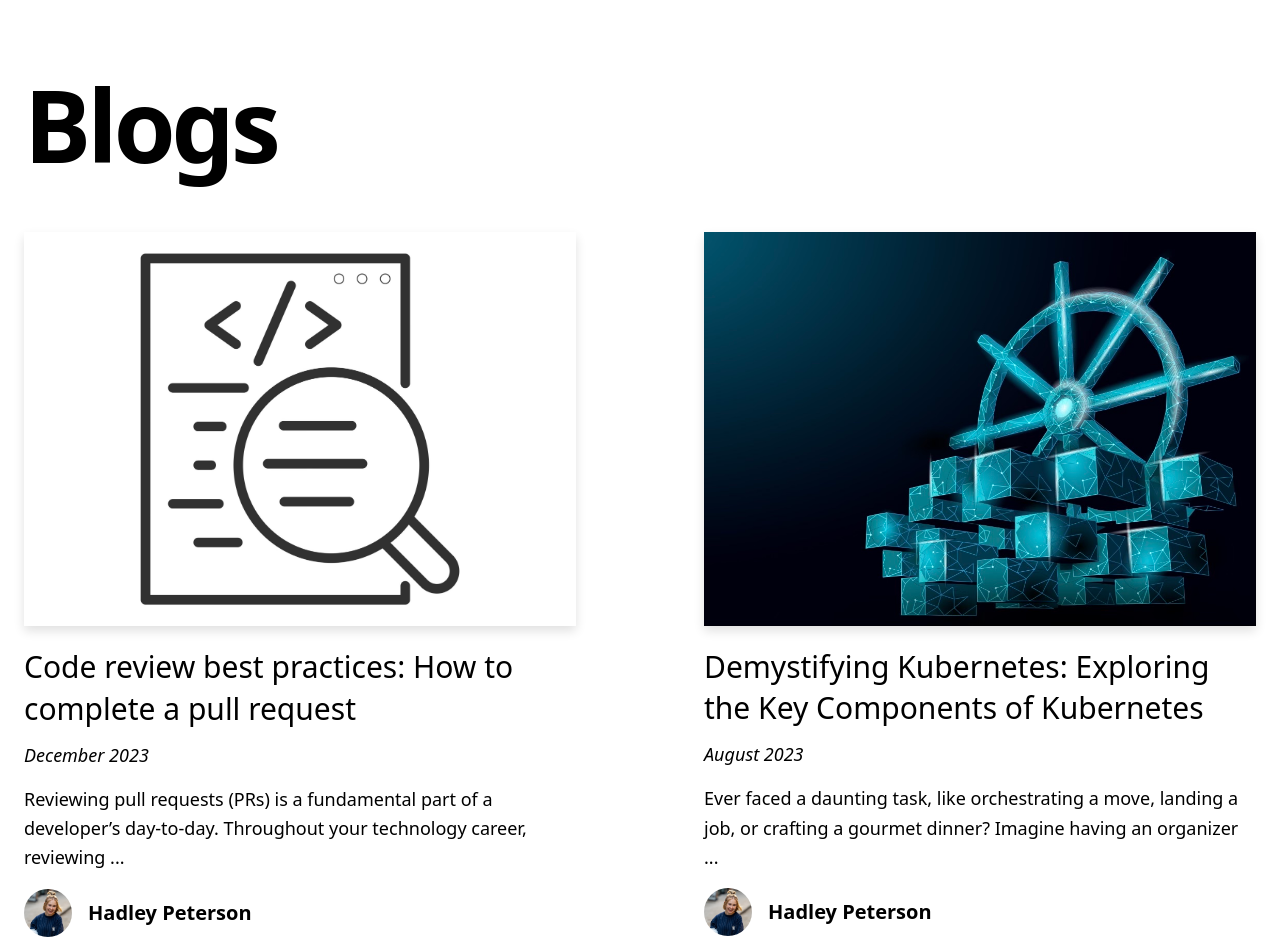
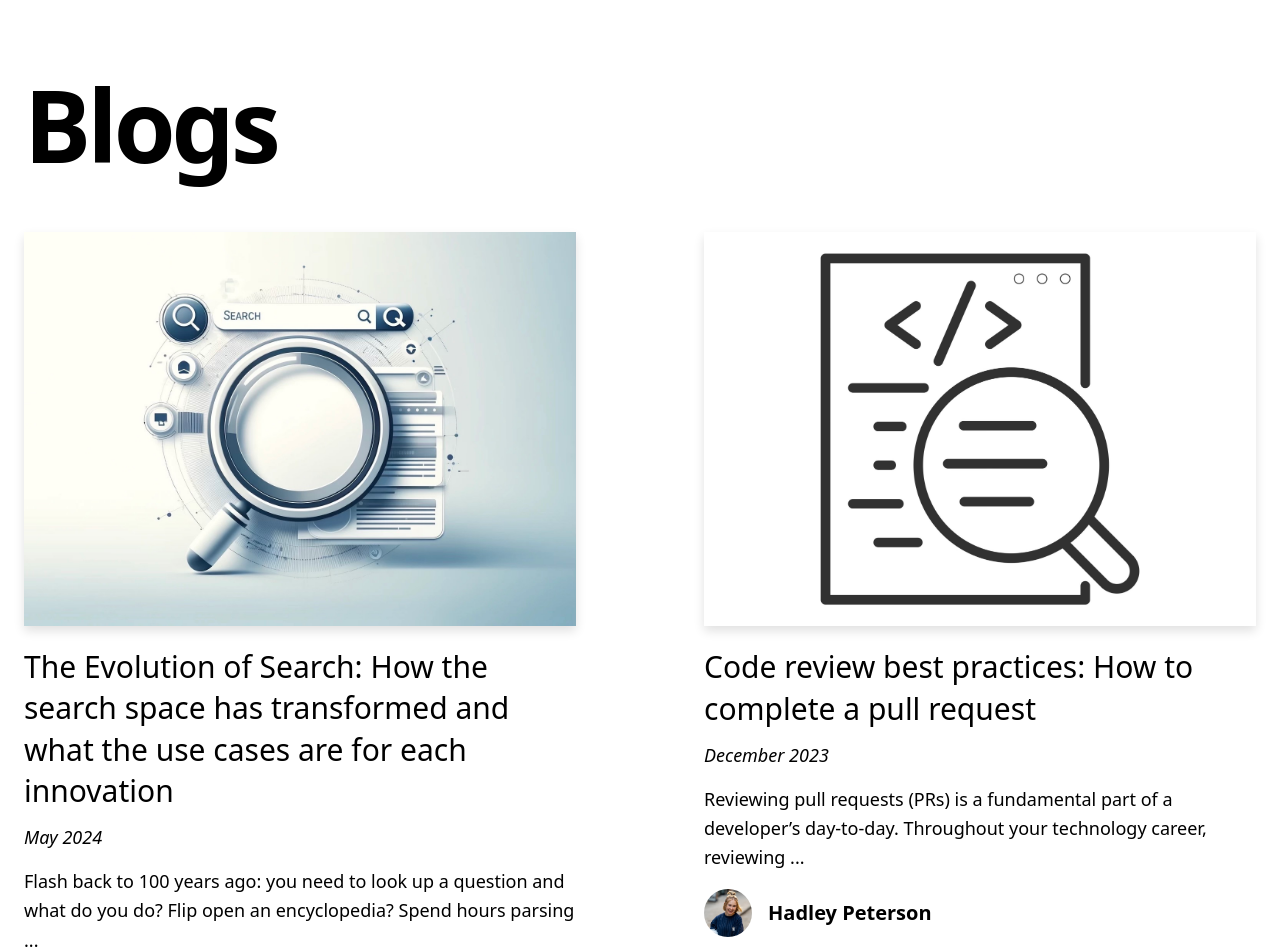
Before and after one commit to hadpeter/hadleypeterson-info, a Next.js app: page /blogs in a window 1280 px wide. Shown: the top 952 px of the page. Built offline with nearby package versions, Linux system fonts and the light colour scheme.

Commit message:
added search blog

```diff
--- a/app/blogs/page.js
+++ b/app/blogs/page.js
@@ -8,6 +8,14 @@
         "picture": "../headshot.jpg"
     }
     var posts = [
+        {
+            "title": "The Evolution of Search: How the search space has transformed and what the use cases are for each innovation",
+            "coverImage": "/search.jpg",
+            "date": "May 2024",
+            "author": author,
+            "link": "https://hadleypeterson.substack.com/p/the-evolution-of-search-how-the-search",
+            "excerpt": "Flash back to 100 years ago: you need to look up a question and what do you do? Flip open an encyclopedia? Spend hours parsing"
+        },
         {
             "title": "Code review best practices: How to complete a pull request",
             "coverImage": "/code_review.jpg",
```
Also changed, not shown: public/search.jpg (added).
